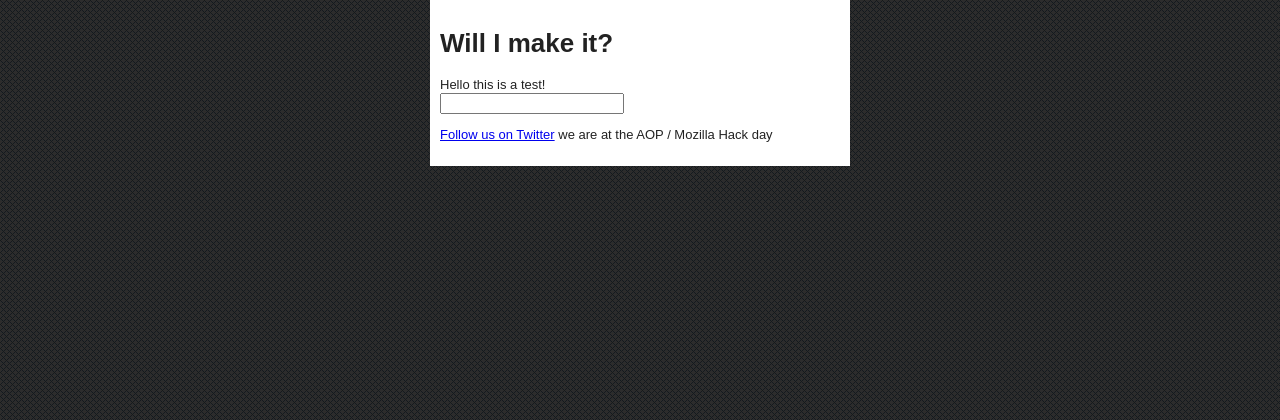
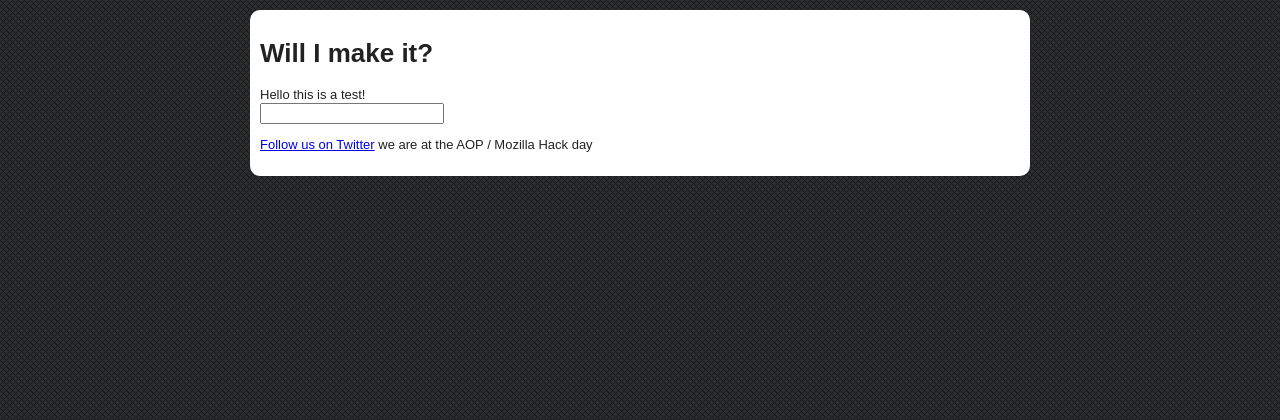
Before and after one commit to aophdidea8/aophdidea8, a PHP site: page / in a window 1280 px wide. Shown: the top 420 px of the page. Run offline with PHP 8.4, Linux system fonts and the light colour scheme.

Commit message:
new tag
Signed-off-by: Sam George <sam.george@futurenet.com>

```diff
--- a/css/style.css
+++ b/css/style.css
@@ -245,20 +245,27 @@ table { border-collapse: collapse; border-spacing: 0; }
    ========================================================================== */
 
 #container {
-	width: 400px;
-	margin: 0 auto;
+	width: 300px;
+	margin: 10px auto;
 	background: #fff;
 	padding: 10px;
+	border-radius: 10px;
 }
+
+
 
 @media only screen and (min-width: 480px) {
   /* Style adjustments for viewports 480px and over go here */
-
+	#container {
+		width: 480px;
+	}
 }
 
 @media only screen and (min-width: 768px) {
   /* Style adjustments for viewports 768px and over go here */
-
+	#container {
+		width: 760px;
+	}
 }
 
 
```
